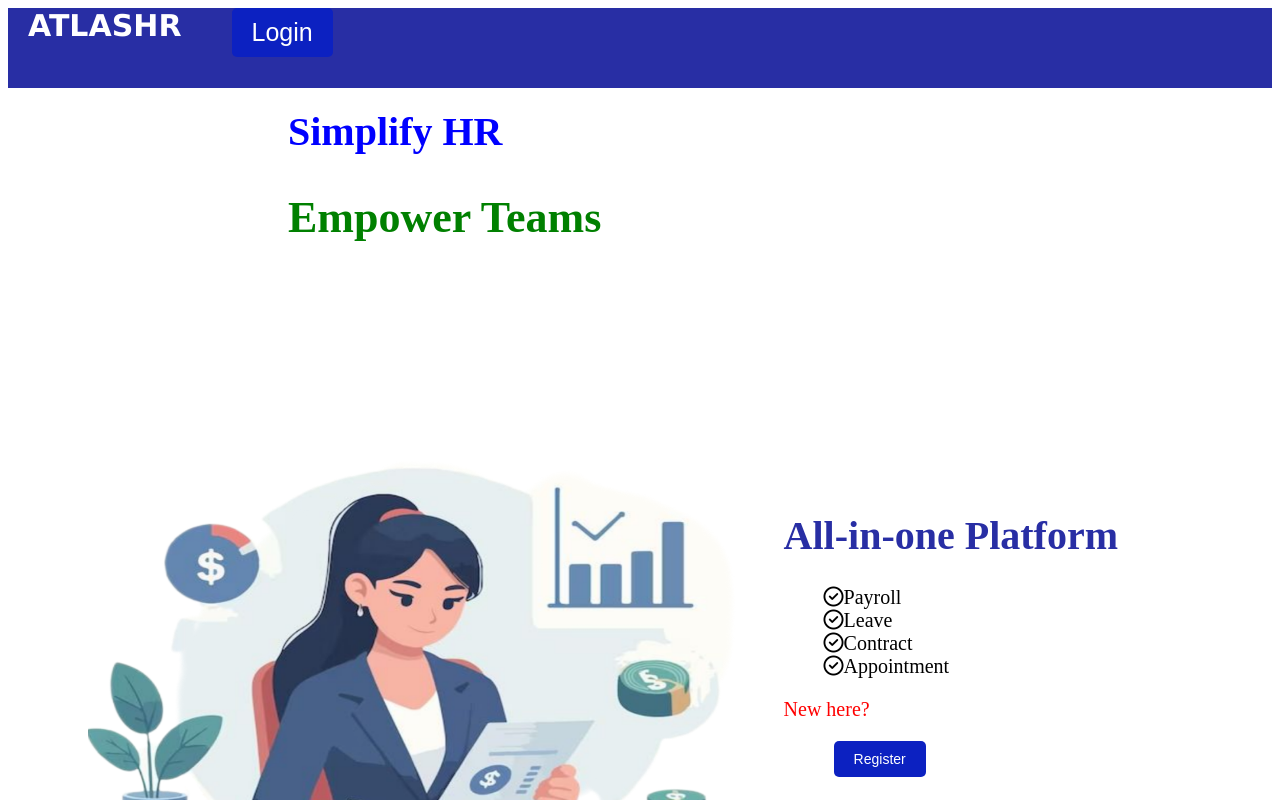
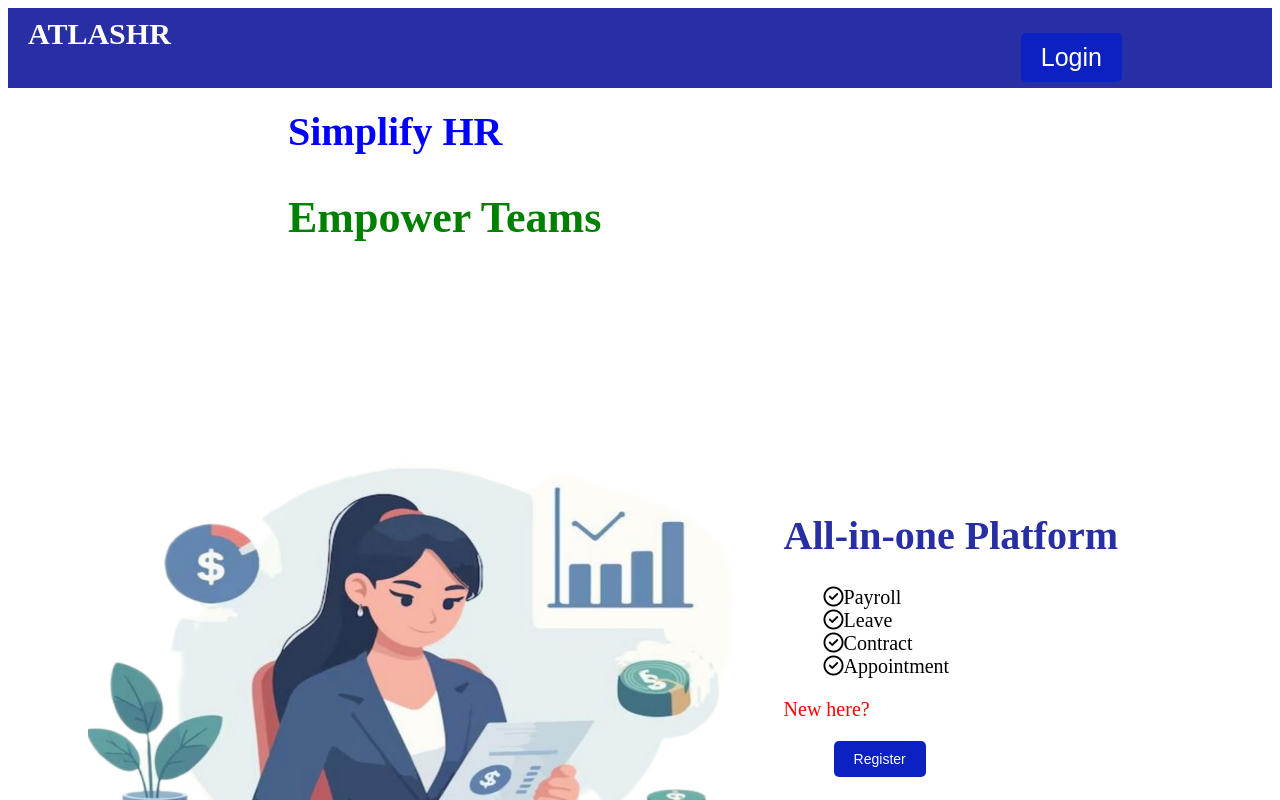
Before and after one commit to NetworkcoTeam/HR_Tool, a React (Create React App) app: page / in a window 1280 px wide. Shown: the top 800 px of the page. Built offline with nearby package versions, Linux system fonts and the light colour scheme.

Commit message:
Moved the login down and moved it to the right

```diff
--- a/src/Components/Navbar.css
+++ b/src/Components/Navbar.css
@@ -3,28 +3,24 @@
     height:80px;
     background-color:#282EA4;
     display: flex;
+    margin-bottom: 20px;
 
 
 }
 
 .navbar-logo{
     margin-left: 20px;
-  /*  margin-top: 9px;*/
+   margin-top: 9px;
     text-decoration: none;
     color: white;
     font-size: 30px;
     font-weight: bold;
-    font-family: 'Lucida Sans', 'Lucida Sans Regular', 'Lucida Grande', 'Lucida Sans Unicode', Geneva, Verdana, sans-serif;
-
 }
 
-    .nav-link{
-    text-decoration:none;
-    color: White;
-    font-size: 20px;
-    margin-top:10px;
-    font-style: bold;
-    margin-left: 600px;
+    .Login-container{
+    margin-top: 25px;
+
+    margin-left: 800px;
 }
 li{
     list-style-type: none;
```
